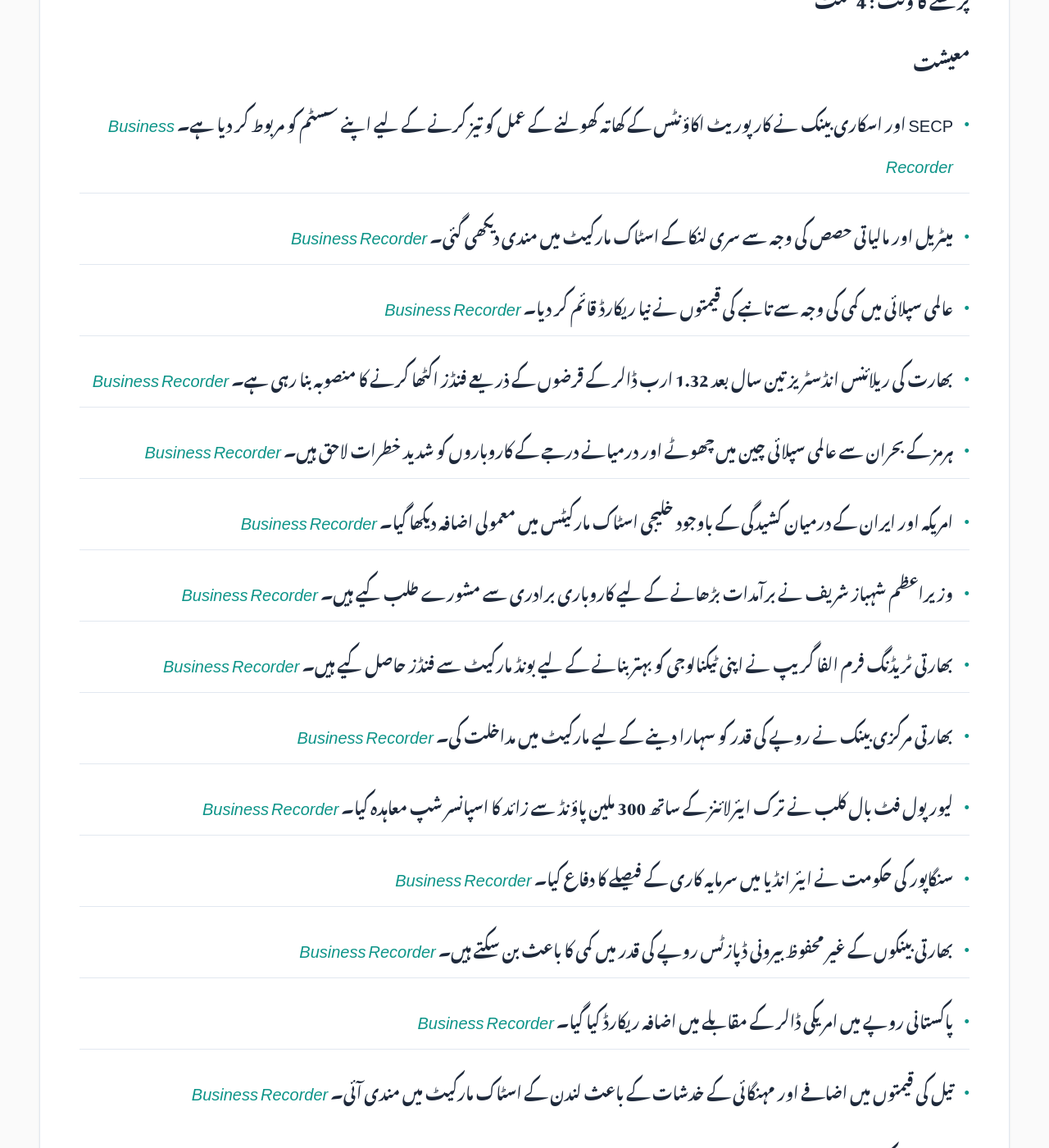
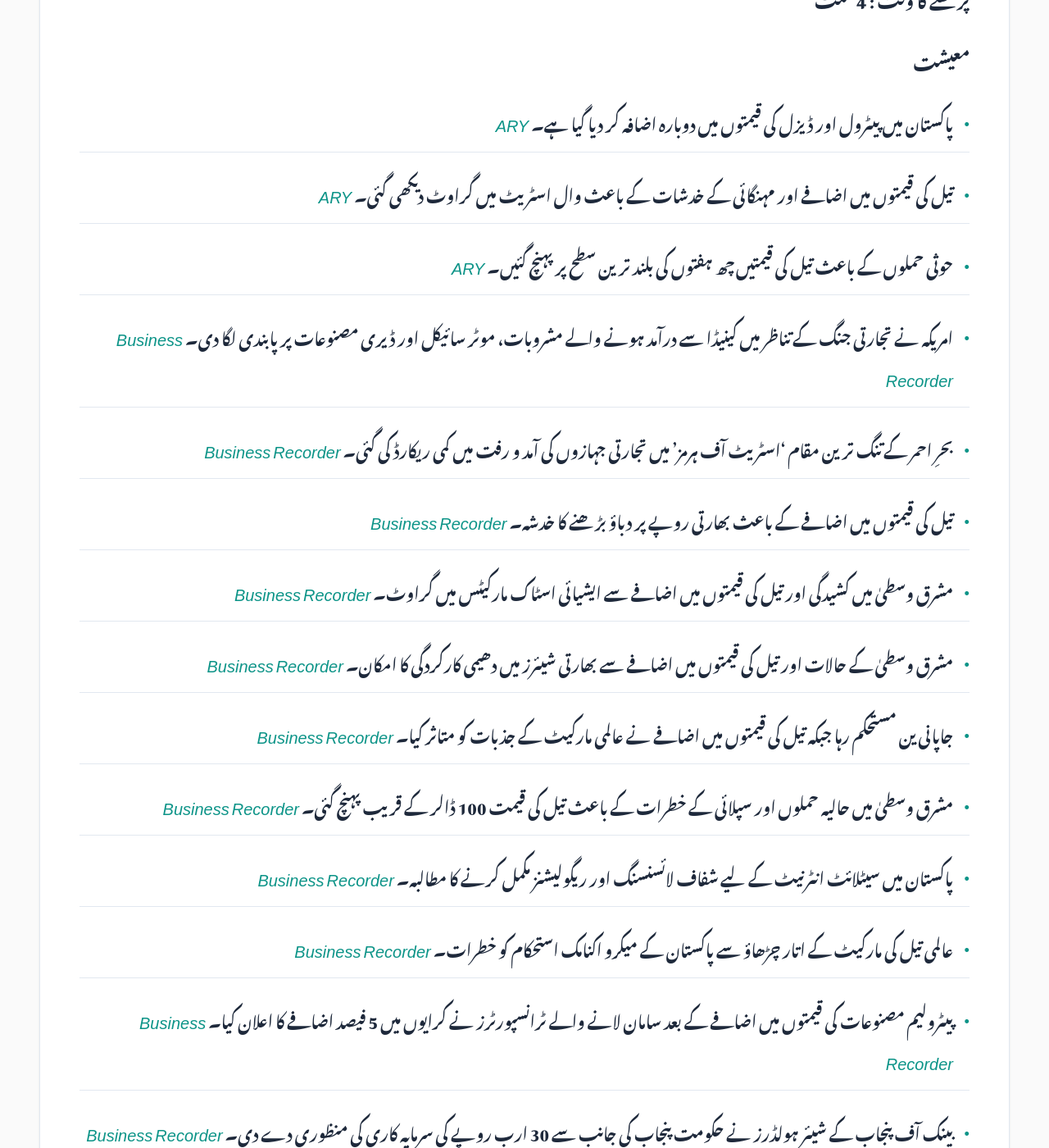
Before and after one commit to zsubzwary/news, a Jekyll site: the page built from ur/index.md, in a window 1280 px wide and 1400 px high, scrolled down 491 px. Shown: the whole window at 82% size. Built offline with Jekyll 4.4.1, drawn with Linux system fonts in a browser that asks for light colours; some web fonts are replaced; comment, search, counter and statistics services are not loaded; some of the changed text lies outside the part shown.

Commit message:
DateTime; 2026-09-09T04:10:09.245Z

```diff
--- a/ur/index.md
+++ b/ur/index.md
@@ -7,47 +7,50 @@ rtl: true
 
 پاکستان کی تازہ خبروں کا خلاصہ
 
- &lrm; 08-Sep-2026 21:09PKT
+ &lrm; 09-Sep-2026 09:10PKT
 
 پڑھنے کا وقت : 4 منٹ
 
 ### معیشت
-- SECP اور اسکاری بینک نے کارپوریٹ اکاؤنٹس کے کھاتہ کھولنے کے عمل کو تیز کرنے کے لیے اپنے سسٹم کو مربوط کر دیا ہے۔ *[Business Recorder](https://www.brecorder.com/news/40438494/secp-askari-bank-integrate-systems-for-faster-corporate-account-opening)*
-- میٹریل اور مالیاتی حصص کی وجہ سے سری لنکا کے اسٹاک مارکیٹ میں مندی دیکھی گئی۔ *[Business Recorder](https://www.brecorder.com/news/40438495/materials-and-financials-drag-sri-lankan-shares-lower)*
-- عالمی سپلائی میں کمی کی وجہ سے تانبے کی قیمتوں نے نیا ریکارڈ قائم کر دیا۔ *[Business Recorder](https://www.brecorder.com/news/40438491/copper-hits-record-high-on-weak-supply-outside-us)*
-- بھارت کی ریلائنس انڈسٹریز تین سال بعد 1.32 ارب ڈالر کے قرضوں کے ذریعے فنڈز اکٹھا کرنے کا منصوبہ بنا رہی ہے۔ *[Business Recorder](https://www.brecorder.com/news/40438490/indias-reliance-plans-first-local-debt-sale-after-3-years-with-132-bln-fundraise-bankers-say)*
-- ہرمز کے بحران سے عالمی سپلائی چین میں چھوٹے اور درمیانے درجے کے کاروباروں کو شدید خطرات لاحق ہیں۔ *[Business Recorder](https://www.brecorder.com/news/40438488/hormuz-disruptions-hitting-small-businesses-hardest-un-trade-agency-warns)*
-- امریکہ اور ایران کے درمیان کشیدگی کے باوجود خلیجی اسٹاک مارکیٹس میں معمولی اضافہ دیکھا گیا۔ *[Business Recorder](https://www.brecorder.com/news/40438487/most-gulf-stocks-edge-up-amid-caution-over-us-iran-standoff-saudi-energy-strikes)*
-- وزیراعظم شہباز شریف نے برآمدات بڑھانے کے لیے کاروباری برادری سے مشورے طلب کیے ہیں۔ *[Business Recorder](https://www.brecorder.com/news/40438486/pm-shehbaz-seeks-business-communitys-input-on-boosting-exports)*
-- بھارتی ٹریڈنگ فرم الفا گریپ نے اپنی ٹیکنالوجی کو بہتر بنانے کے لیے بونڈ مارکیٹ سے فنڈز حاصل کیے ہیں۔ *[Business Recorder](https://www.brecorder.com/news/40438485/indias-leading-high-frequency-trading-firm-turns-to-bonds-for-capital)*
-- بھارتی مرکزی بینک نے روپے کی قدر کو سہارا دینے کے لیے مارکیٹ میں مداخلت کی۔ *[Business Recorder](https://www.brecorder.com/news/40438482/indian-central-bank-extends-intervention-streak-to-support-indian-rupee-traders-say)*
-- لیورپول فٹ بال کلب نے ترک ایئرلائنز کے ساتھ 300 ملین پاؤنڈ سے زائد کا اسپانسر شپ معاہدہ کیا۔ *[Business Recorder](https://www.brecorder.com/news/40438481/liverpool-announce-five-year-sponsorship-deal-with-turkish-airlines)*
-- سنگاپور کی حکومت نے ایئر انڈیا میں سرمایہ کاری کے فیصلے کا دفاع کیا۔ *[Business Recorder](https://www.brecorder.com/news/40438479/singapore-defends-flag-carriers-air-india-bet-cites-need-to-expand-overseas)*
-- بھارتی بینکوں کے غیر محفوظ بیرونی ڈپازٹس روپے کی قدر میں کمی کا باعث بن سکتے ہیں۔ *[Business Recorder](https://www.brecorder.com/news/40438477/indian-banks-leave-sizeable-fx-risk-open-on-overseas-deposits-creating-potential-rupee-overhang)*
-- پاکستانی روپے میں امریکی ڈالر کے مقابلے میں اضافہ ریکارڈ کیا گیا۔ *[Business Recorder](https://www.brecorder.com/news/40438476/intra-day-update-rupee-records-gain-against-us-dollar)*
-- تیل کی قیمتوں میں اضافے اور مہنگائی کے خدشات کے باعث لندن کے اسٹاک مارکیٹ میں مندی آئی۔ *[Business Recorder](https://www.brecorder.com/news/40438480/london-shares-inch-lower-as-oil-rally-fuels-inflation-concerns)*
+- پاکستان میں پیٹرول اور ڈیزل کی قیمتوں میں دوبارہ اضافہ کر دیا گیا ہے۔ *[ARY](https://arynews.tv/petrol-diesel-prices-hiked-again-in-pakistan)*
+- تیل کی قیمتوں میں اضافے اور مہنگائی کے خدشات کے باعث وال اسٹریٹ میں گراوٹ دیکھی گئی۔ *[ARY](https://arynews.tv/wall-st-slips-as-steep-oil-prices-stoke-inflation-concerns-ahead-of-cpi)*
+- حوثی حملوں کے باعث تیل کی قیمتیں چھ ہفتوں کی بلند ترین سطح پر پہنچ گئیں۔ *[ARY](https://arynews.tv/oil-rises-to-six-week-high-following-houthi-attack-on-saudi-sites)*
+- امریکہ نے تجارتی جنگ کے تناظر میں کینیڈا سے درآمد ہونے والے مشروبات، موٹر سائیکل اور ڈیری مصنوعات پر پابندی لگا دی۔ *[Business Recorder](https://www.brecorder.com/news/40438612/us-to-ban-canadian-motorcycle-dairy-alcohol-imports-as-trade-war-sizzles)*
+- بحرِ احمر کے تنگ ترین مقام 'اسٹریٹ آف ہرمز' میں تجارتی جہازوں کی آمد و رفت میں کمی ریکارڈ کی گئی۔ *[Business Recorder](https://www.brecorder.com/news/40438611/shipping-traffic-via-strait-of-hormuz-stays-below-10-day-average-data-shows)*
+- تیل کی قیمتوں میں اضافے کے باعث بھارتی روپے پر دباؤ بڑھنے کا خدشہ۔ *[Business Recorder](https://www.brecorder.com/news/40438610/indian-rupee-under-pressure-with-brent-near-100-testing-rbi-defence)*
+- مشرق وسطیٰ میں کشیدگی اور تیل کی قیمتوں میں اضافے سے ایشیائی اسٹاک مارکیٹس میں گراوٹ۔ *[Business Recorder](https://www.brecorder.com/news/40438609/oil-heads-for-100-asia-stocks-subdued-as-middle-east-tensions-escalate)*
+- مشرق وسطیٰ کے حالات اور تیل کی قیمتوں میں اضافے سے بھارتی شیئرز میں دھیمی کارکردگی کا امکان۔ *[Business Recorder](https://www.brecorder.com/news/40438608/indian-shares-eye-muted-start-as-oil-climbs-on-intensifying-mideast-tensions)*
+- جاپانی ین مستحکم رہا جبکہ تیل کی قیمتوں میں اضافے نے عالمی مارکیٹ کے جذبات کو متاثر کیا۔ *[Business Recorder](https://www.brecorder.com/news/40438607/yen-stands-tall-as-dollar-wobbles-oils-run-towards-100-chills-sentiment)*
+- مشرق وسطیٰ میں حالیہ حملوں اور سپلائی کے خطرات کے باعث تیل کی قیمت 100 ڈالر کے قریب پہنچ گئی۔ *[Business Recorder](https://www.brecorder.com/news/40438606/oil-nears-100-as-fresh-middle-east-strikes-raise-supply-risks)*
+- پاکستان میں سیٹلائٹ انٹرنیٹ کے لیے شفاف لائسنسنگ اور ریگولیشنز مکمل کرنے کا مطالبہ۔ *[Business Recorder](https://www.brecorder.com/news/40438600/mian-zahid-urges-govt-to-complete-satellite-internet-regulations)*
+- عالمی تیل کی مارکیٹ کے اتار چڑھاؤ سے پاکستان کے میکرو اکنامک استحکام کو خطرات۔ *[Business Recorder](https://www.brecorder.com/news/40438513/rising-pressures-on-macroeconomic-stability-highlighted)*
+- پیٹرولیم مصنوعات کی قیمتوں میں اضافے کے بعد سامان لانے والے ٹرانسپورٹرز نے کرایوں میں 5 فیصد اضافے کا اعلان کیا۔ *[Business Recorder](https://www.brecorder.com/news/40438514/goods-transporters-announce-5pc-increase-in-fares)*
+- بینک آف پنجاب کے شیئر ہولڈرز نے حکومت پنجاب کی جانب سے 30 ارب روپے کی سرمایہ کاری کی منظوری دے دی۔ *[Business Recorder](https://www.brecorder.com/news/40438515/bop-shareholders-approve-rs30bn-equity-injection-by-punjab-govt)*
 
 ### سائنس اور ٹیکنالوجی
-- میوزیم میں ایک صدی تک چھپے رہنے کے بعد مینڈک کی ایک نئی نسل دریافت کی گئی ہے۔ *[ARY](httpshttps://arynews.tv/new-frog-species-identified-after-being-hidden-in-museum-for-a-century)*
+- سندھ میں موسمیاتی تبدیلیوں سے نمٹنے کے لیے سیٹلائٹ ٹیکنالوجی کے استعمال پر زور دیا گیا۔ *[Business Recorder](https://www.brecorder.com/news/40438604/climate-resilience-in-sindh-symposium-highlights-use-of-satellite-tech)*
 
-### موسم
-- پلاننگ وزیر نے مون سون 2027 کی تیاریوں اور جامع آڈٹ کے لیے ہدایات جاری کر دیں۔ *[ARY](httpshttps://arynews.tv/planning-minister-directs-comprehensive-audit-and-early-preparations-for-monsoon-2027)*
+### سیاست
+- جماعت اسلامی کی جانب سے اسلام آباد مارچ کا امکان ظاہر کیا گیا ہے۔ *[ARY](https://arynews.tv/jamaat-e-islami-may-march-towards-islamabad-hafez-naeem-says)*
 
 ### قومی
-- پاکستان میں سینیٹ کی موبائل ایپ لانچ کر دی گئی ہے۔ *[ARY](httpshttps://arynews.tv/senate-mobile-app-launched-in-pakistan)*
-- جعلی نادرا ویب سائٹ کے ذریعے 10 ملین پاکستانی شہریوں کا ڈیٹا چوری ہونے کا انکشاف ہوا ہے۔ *[ARY](httpshttps://arynews.tv/fake-nadra-site-runners-stole-10mn-pakistani-citizens-data)*
-- پاکستان نے شارک کے تحفظ کے لیے 10 سالہ جامع منصوبہ پیش کیا ہے۔ *[ARY](httpshttps://arynews.tv/pakistan-unveils-10-year-plan-for-shark-conservation)*
+- پاکستان اور نیوزی لینڈ کے درمیان تعلیم اور مہارتوں کے شعبے میں تعاون کو مضبوط بنانے کا عہد۔ *[ARY](https://arynews.tv/pakistan-and-new-zealand-reaffirm-commitment-to-strengthen-education-and-skills-cooperation)*
+- دانیش اسکولوں کے نظم و نسق اور انتظامی امور کو بہتر بنانے کے اقدامات کا جائزہ لیا گیا۔ *[Business Recorder](https://www.brecorder.com/news/40438599/measures-to-strengthen-daanish-schools-governance-reviewed)*
+- اسکائی گارڈنز ہاؤسنگ اسکیم میں سرکاری اور جنگلاتی زمین کے قبضے کی تحقیقات کا حکم۔ *[Business Recorder](https://www.brecorder.com/news/40438601/sky-gardens-housing-scheme-nab-directed-to-probe-annexation-of-shamilaat-amp-forest-land)*
+- پی اے ای سی (PAEC) کے چیئرمین کا جوہری اور تابکاری کی حفاظت کے عالمی معیار پر عمل درآمد کا عزم۔ *[Business Recorder](https://www.brecorder.com/news/40438602/nuclear-radiation-safety-nuclear-security-paec-chief-reaffirms-commitment-to-international-standards)*
+- پنجاب کے صحت کے شعبے کو عالمی معیار کے مطابق بنانے اور چین کے ساتھ تعاون بڑھانے کا اعلان۔ *[Business Recorder](https://www.brecorder.com/news/40438603/punjabs-health-sector-being-aligned-with-global-standards-minister)*
+- اڈیالہ جیل کے قیدیوں کی نجی ہسپتالوں میں طبی معائنے کے حصول کے لیے قانونی چارہ جوئی۔ *[Business Recorder](https://www.brecorder.com/news/40438605/medical-facilities-three-adiala-jail-inmates-move-fcc-to-callenge-ihc-verdict)*
+- کراچی کے میئر کے دفتر میں آگ لگنے سے نقصان پہنچا لیکن کوئی جانی نقصان نہیں ہوا۔ *[Business Recorder](https://www.brecorder.com/news/40438512/fire-damages-mayors-office)*
 
 ### بین الاقوامی
-- اسپین نے سیوٹا میں تارکینِ وطن کے رش سے متعلق انٹیلی جنس رپورٹیں جاری کر دی ہیں۔ *[ARY](httpshttps://arynews.tv/spain-declassifies-intelligence-reports-into-ceuta-migrant-rush)*
-- امریکہ وینزویلا کے تیل کے علاوہ اس کے معدنی وسائل تک رسائی حاصل کرنا چاہتا ہے۔ *[Business Recorder](httpshttps://www.brecorder.com/news/40438478/us-seeks-more-access-to-venezuelas-mineral-wealth-after-tapping-its-oil-sources-say)*
-- اسرائیل نے برطانیہ، فرانس اور کینیڈا کے اقدامات کے ردعمل میں مشرقی یروشلم میں برطانوی قونصل خانہ بند کرنے کا اعلان کیا ہے۔ *[Business Recorder](https://www.brecorder.com/news/40438496/israel-to-close-british-consulate-in-east-jerusalem-after-uk-france-and-canada-ban-imports-from-settlements)*
-- فرانس مغربی کنارے میں اسرائیلی بستیوں کی مصنوعات پر پابندی لگانے کا عمل شروع کرے گا۔ *[Business Recorder](https://www.brecorder.com/news/40438492/france-to-ban-products-from-israeli-settlements-in-west-bank-foreign-minister)*
-- پاکستان نے سعودی عرب پر حوثیوں کے حملوں کی سخت مذمت کی ہے۔ *[Business Recorder](https://www.brecorder.com/news/40438489/pakistan-condemns-houthi-attacks-on-saudi-arabia)*
-- بشکیک میں ہونے والے ایس سی او سربراہی اجلاس نے خطے میں کثیر قطبی نظام کے فروغ پر زور دیا۔ *[Business Recorder](https://www.brecorder.com/news/40438484/bishkek-sco-summit-multipolar-eurasia-takes-shape)*
+- برطانیہ میں پروازوں کی بندش کے بعد ایئر ٹریفک کنٹرول کے نظام میں اصلاحات کا مطالبہ۔ *[ARY](https://arynews.tv/wizz-air-ryanair-call-for-nats-overhaul-after-uk-flight-disruption)*
+- سعودی عرب کی جانب سے حوثیوں کی جارحیت کے خلاف سخت وارننگ اور قومی مفادات کے دفاع کا عزم۔ *[ARY](https://arynews.tv/saudi-arabia-warns-houthi-aggression-draws-red-line-vows-to-defend-national-interests)*
+- برطانیہ کے بڑے ہوائی اڈوں پر ایئر ٹریفک کنٹرول کے مسائل سے پروازوں میں خلل پیدا ہوا۔ *[ARY](https://arynews.tv/air-traffic-control-issue-disrupts-departing-flights-at-major-uk-airports)*
+- یوکرین کا اتحادیوں سے پیٹریاٹ میزائلوں کی فراہمی کا مطالبہ۔ *[Business Recorder](https://www.brecorder.com/news/40438613/ukraine-contracting-around-1000-patriot-missiles-from-allies-defence-chief-says)*
 
-### کھیل
-- جاپان نے بھارت کے خلاف تاریخی ٹی 20 میچ کے لیے اپنے کھلاڑیوں کا اعلان کر دیا ہے۔ *[ARY](httpshttps://arynews.tv/japan-names-squad-for-history-making-t20i-against-india-in-pre-asian-games-clash)*
-- بابر اعظم نے پاکستان کی ٹیم میں ہونے والی بڑی تبدیلیوں پر حیرت کا اظہار کیا ہے۔ *[ARY](httpshttps://arynews.tv/babar-azam-surprised-over-sweeping-pakistan-changes)*
-- فیبا ویمنز باسکٹ بال ورلڈ کپ میں بیلجیئم کی ٹیم کو مضبوط امیدوار قرار دیا گیا ہے۔ *[ARY](httpshttps://arynews.tv/fiba-womens-basketball-world-cup-2026-belgian-cats-rise-as-favorites-in-berlin)*
-- پاکستان کی جونیئر ہاکی ٹیم نے ملائیشیا کو ہرا کر ایشیا کپ کے سیمی فائنل میں جگہ بنا لی ہے۔ *[Business Recorder](https://www.brecorder.com/news/40438483/pakistan-qualify-for-junior-hockey-asia-cup-semi-finals-after-beating-malaysia-5-2)*
+### صحت
+- پھیپھڑوں کے کینسر کے مریضوں کی زندگی بچانے کے لیے نئی علاج کی ترکیب کے فوائد۔ *[ARY](https://arynews.tv/imfinzi-imdelltra-combo-helps-lung-cancer-patients-live-longer)*
+
+### دیگر
+- فٹ بال اسٹار بنزما کا عمرہ ادا کرنا اور مکہ سے تصاویر شیئر کرنا۔ *[ARY](https://arynews.tv/benzema-performs-umrah-shares-photos-from-makkah)*
+- کراچی میں ڈولس اینڈ گبا نا کے نئے پرفیوم کی خصوصی لانچ۔ *[Business Recorder](https://www.brecorder.com/news/40438511/your-devotion-eau-de-parfum-intense-launched-in-karachi)*
```
